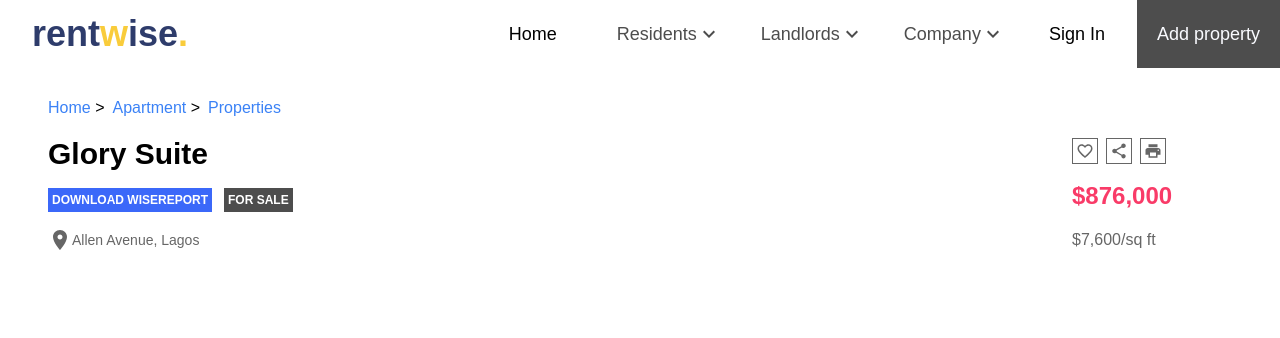
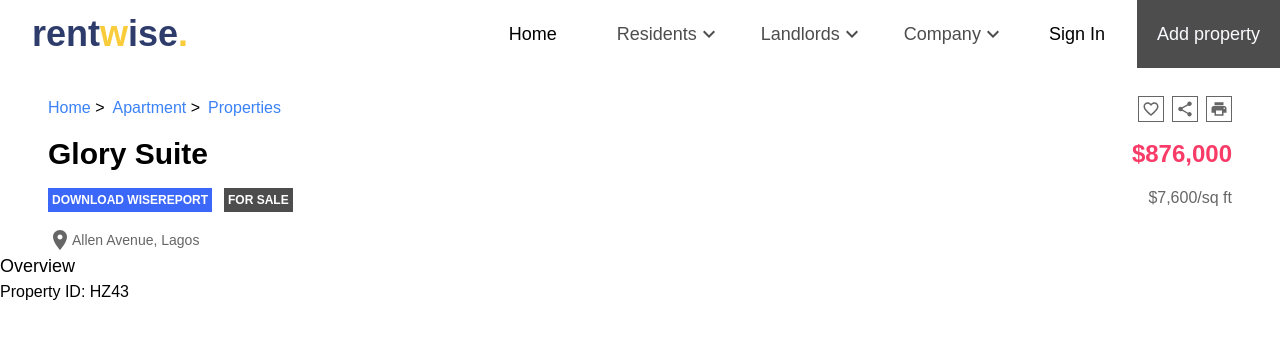
Before and after one commit to Obadea/rentwise, a React (Create React App) app: page /apartment/properties in a window 1280 px wide. Shown: the top 338 px of the page. Built offline with nearby package versions, Linux system fonts and the light colour scheme; a web font is replaced by a local one.

Commit message:
description work

```diff
--- a/src/pages/propertyPage/PropertyPage.jsx
+++ b/src/pages/propertyPage/PropertyPage.jsx
@@ -29,7 +29,7 @@ function PropertyPage() {
           </div>
         </div>
 
-        <div className="w-44 ml-4 flex flex-col gap-4 justify-end ">
+        <div className="w-44 mx-4 flex flex-col gap-4 items-end">
           <div className="flex gap-2 text-customStreetcolor ">
             <FavoriteBorderIcon
               style={{
@@ -57,6 +57,16 @@ function PropertyPage() {
           <p className="font-normal text-base text-[#666666]">$7,600/sq ft</p>
         </div>
       </div>
+
+      {/* Overview component */}
+      <div>
+        <div>
+          <h4 className="font-medium text-lg">Overview</h4>
+          <p>
+            Property ID: <span>HZ43</span>
+          </p>
+        </div>
+      </div>
     </div>
   );
 }
```
